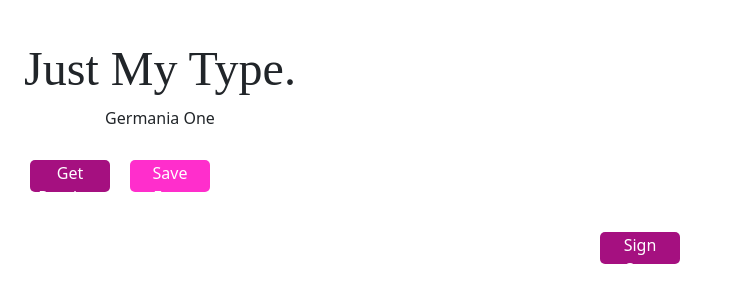
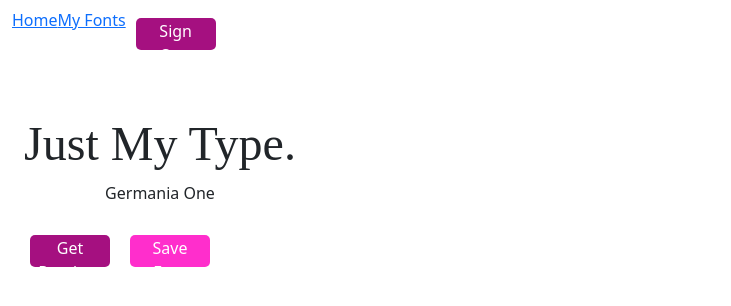
Before and after one commit to katherinevfry/just-my-type, a React (Create React App) app in the folder justmytype.ui/: page / in a window 1280 px wide. Shown: the top 306 px of the page, without its empty margins (0-731 px from the left). Built offline with nearby package versions, Linux system fonts and the light colour scheme; no server answers; sample sign-in values are in the browser's storage; a web font is replaced by a local one.

Commit message:
ugly nav

```diff
--- a/justmytype.ui/src/App.js
+++ b/justmytype.ui/src/App.js
@@ -4,8 +4,7 @@ import firebase from 'firebase/compat/app';
 import 'firebase/compat/auth';
 import { BrowserRouter as Router } from 'react-router-dom';
 import Routes from './data/Routes';
-import AuthBtn from './Components/AuthBtn';
-import { signInUser, signOutUser } from './data/auth';
+import NavBar from './Components/NavBar';
 
 function App() {
 const [user, setUser] = useState({});
@@ -25,8 +24,8 @@ console.warn(user);
   return (
     <div className="App">
      <Router>
+       <NavBar user={user}/>
        <Routes user={user}/>
-       <AuthBtn onClick={user ? signOutUser : signInUser} buttonText={user ? "Sign Out." : "Sign In."}/>
      </Router>
     </div>
   );
--- a/justmytype.ui/src/Components/Modal.js
+++ b/justmytype.ui/src/Components/Modal.js
@@ -1,5 +1,4 @@
 import React, { useEffect, useState } from 'react';
-import { useHistory } from 'react-router';
 import { Modal, ModalHeader, ModalBody, Form, Label, Input } from 'reactstrap';
 import { addFontToCategory, getUserCategories } from '../data/categoryData';
 import { getUserByFBKey } from '../data/userData';
@@ -10,10 +9,8 @@ export default function ModalComp({ setShowModal, showModal, user, fontId }) {
   const toggle = () => setShowModal(!showModal);
   const [newRel, setNewRel] = useState({
     fontId: fontId || "",
-    categoryId: ""
+    categoryId: "",
   });
-  const history = useHistory();
-
 
   useEffect(() => {
     getUserByFBKey(user?.multiFactor?.user?.uid).then((resp) => {
@@ -24,8 +21,7 @@ export default function ModalComp({ setShowModal, showModal, user, fontId }) {
 
   const handleSubmit = async(e) => {
     e.preventDefault();
-    await addFontToCategory(newRel)
-    history.push(`category/${newRel.categoryId}`);
+    addFontToCategory(newRel).then();
   };
 
   const handleInputChange = (e) => {
--- /dev/null
+++ b/justmytype.ui/src/Components/NavBar.js
@@ -0,0 +1,51 @@
+import React, { useState } from 'react';
+import propTypes from 'prop-types';
+import {
+  Collapse, Navbar, NavbarToggler, Nav, NavItem
+} from 'reactstrap';
+import { Link } from 'react-router-dom';
+import AuthBtn from './AuthBtn';
+import { signInUser, signOutUser } from '../data/auth';
+
+const NavBar = ({ user }) => {
+  const [isOpen, setIsOpen] = useState(false);
+
+  const toggle = () => setIsOpen(!isOpen);
+
+  const authenticated = () => (
+    <>
+        <NavItem>
+          <Link to='/myfonts'>My Fonts</Link>
+        </NavItem>
+    </>
+  );
+
+  return (
+    <div>
+     {user && <Navbar light expand='md' >
+
+        <NavbarToggler onClick={toggle} />
+        <Collapse isOpen={isOpen} navbar>
+          <Nav className="ml-auto">
+          <NavItem>
+            <Link to="/">Home</Link>
+          </NavItem>
+          <NavItem>
+            {authenticated()}
+          </NavItem>
+          <NavItem>
+          <AuthBtn onClick={user ? signOutUser : signInUser} buttonText={user ? "Sign Out." : "Sign In."}/>
+          </NavItem>
+          </Nav>
+        </Collapse>
+      </Navbar>
+      }
+    </div>
+  );
+};
+
+NavBar.propTypes = {
+  user: propTypes.any
+};
+
+export default NavBar;
--- a/justmytype.ui/src/Views/Categories.js
+++ b/justmytype.ui/src/Views/Categories.js
@@ -5,7 +5,7 @@ import { BasicBtn } from '../Components/styles';
 import { deleteCategory, getCategoryFonts } from '../data/categoryData';
 
 export default function Categories({ user }) {
-  const { id } = useParams();
+  const { name, id } = useParams();
   const [catFonts, setCatFonts] = useState([]);
   const [updateSwitch, setUpdateSwitch] = useState(false);
   const history = useHistory();
@@ -22,7 +22,7 @@ const deleteCat = () => {
 
   return (
     <div>
-      <h1>Categories</h1>
+      <h1>{name}</h1>
       {catFonts
       ? catFonts.map((font) => (
         <FontCard id={font.id} styledText={font.name} fontFamily={font.name} isUserFont fontId={font.id} setUpdateSwitch={setUpdateSwitch} handleShow={() => {}} />
--- a/justmytype.ui/src/Views/Home.js
+++ b/justmytype.ui/src/Views/Home.js
@@ -1,4 +1,5 @@
 import React, { useEffect, useState } from 'react'
+import { useHistory } from 'react-router';
 import FontCard from '../Components/FontCard';
 import { BasicBtn, FlexyDiv } from '../Components/styles';
 import { getGoogleFonts } from '../data/categoryData';
@@ -13,14 +14,13 @@ export default function Home({ user }) {
     family: "Germania One"
   });
   const [dbUser, setDbUser] = useState({});
+  const history = useHistory();
 
   useEffect(() => {
     getGoogleFonts().then((resp) => setResp(resp.items));
     getUserByFBKey(user?.multiFactor?.user?.uid).then(setDbUser);
   // eslint-disable-next-line react-hooks/exhaustive-deps
   }, []);
-
-  console.warn(dbUser);
 
 const getRandom = () => {
   const randomFont = resp[Math.floor(Math.random()*resp.length)];
@@ -32,7 +32,7 @@ const saveUserFont = () => {
     Name: fontFamily.family,
     Style: fontFamily.category || "no style",
     UserId: dbUser?.id
-  }).then(console.warn(resp));
+  }).then(history.push(`myfonts`));
 }
 
   return (
--- a/justmytype.ui/src/Views/UserPage.js
+++ b/justmytype.ui/src/Views/UserPage.js
@@ -51,7 +51,7 @@ const handleInputChange = (e) => {
       <h2>My Categories</h2>
       {myCategories
       ? myCategories.map((cat) => (
-        <BasicBtn id={cat.id} color="black" onClick={() => history.push(`/category/${cat.id}`)}>{cat.title}</BasicBtn>
+        <BasicBtn id={cat.id} color="black" onClick={() => history.push(`/${cat.title}/${cat.id}`)}>{cat.title}</BasicBtn>
       ))
       : "You have no categories. Why not create one?"
       }
--- a/justmytype.ui/src/data/Routes.js
+++ b/justmytype.ui/src/data/Routes.js
@@ -18,7 +18,7 @@ export default function Routes({ user }) {
       <Switch>
       <Route exact path='/' component={() => <Home user={user}/>} />
       <PrivateRoute exact path='/myfonts' user={user} component={() => <UserPage user={user} />}/>
-      <PrivateRoute exact path='/category/:id' user={user} component={() => <Categories user={user} />} />
+      <PrivateRoute exact path='/:name/:id' user={user} component={() => <Categories user={user} />} />
       </Switch>
     </div>
   )
```
